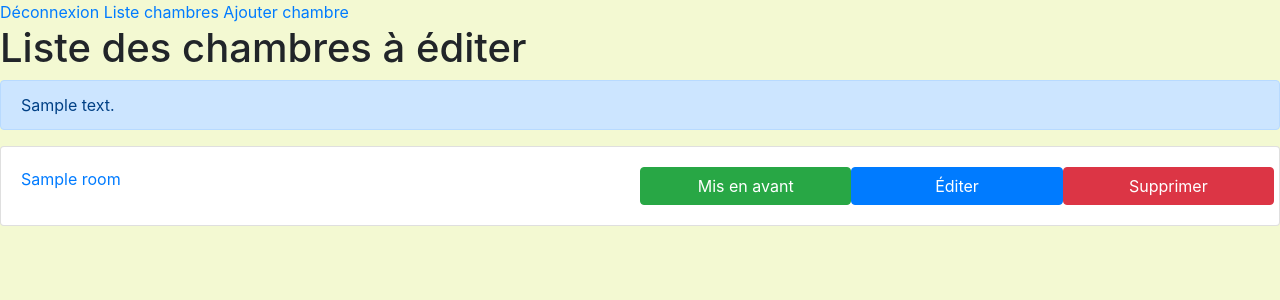
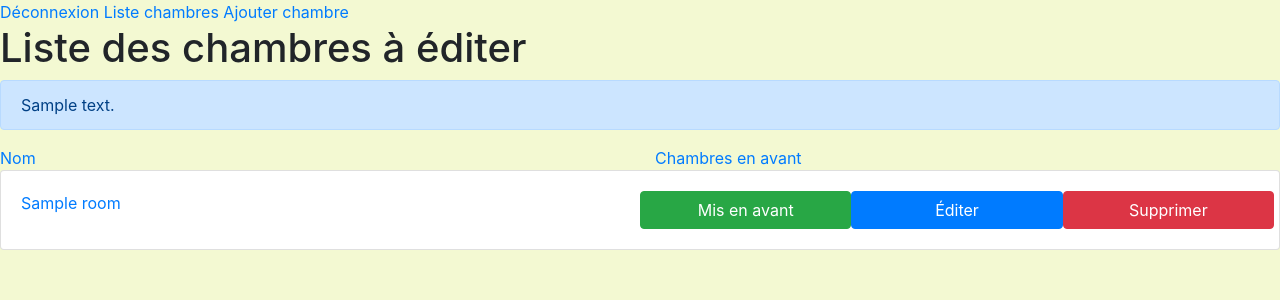
Before and after one commit to apsuma/nantes-0919-php-boldiode, a PHP site: template src/View/Admin/editList.html.twig in a window 1280 px wide. Shown: the top 300 px of the page. Run offline with PHP 8.4, Linux system fonts and the light colour scheme; the template is opened without the code that fills it: most values are stand-ins (such as "Sample title", 1, 10 or a date in 2020); some libraries are stand-ins or nearby versions.

Commit message:
retour ordre chambres selon classement prédéfini en sur editPage

```diff
--- a/src/View/Admin/editList.html.twig
+++ b/src/View/Admin/editList.html.twig
@@ -12,14 +12,20 @@
         </div>
     {% endif %}
     <section>
+        <div class="row">
+            <div class="col-lg-6"><a href="/admin/editList">Nom</a></div>
+            <div class="col-lg-2"><a href="/admin/editList/front">Chambres en avant</a></div>
+        </div>
         {% for room in roomList %}
             <div class="card">
                 <div class="card-body row">
                     <a href="/admin/edit/{{ room.id }}" class="col-lg-6">{{ room.name }}</a><br>
                     {% if room.front_page == 1 %}
-                        <a href="/admin/editFrontPage/{{ room.id }}/{{ room.front_page }}" class="btn btn-success col-lg-2">Mis en avant</a><br>
+                        <a href="/admin/editFrontPage/{{ room.id }}/{{ room.front_page }}/{{ front }}"
+                           class="btn btn-success col-lg-2">Mis en avant</a><br>
                     {% else %}
-                        <a href="/admin/editFrontPage/{{ room.id }}/{{ room.front_page }}" class="btn btn-secondary col-lg-2">Mettre en avant</a><br>
+                        <a href="/admin/editFrontPage/{{ room.id }}/{{ room.front_page }}/{{ front }}"
+                           class="btn btn-secondary col-lg-2">Mettre en avant</a><br>
                     {% endif %}
                     <a href="/admin/edit/{{ room.id }}" class="btn btn-primary col-lg-2">&Eacute;diter</a><br>
                     <button type="button" class="btn btn-danger col-lg-2" data-toggle="modal"
```
Also changed, not shown: src/Controller/AdminController.php (+5 -3 lines), src/Model/RoomManager.php (+10 -5 lines).
